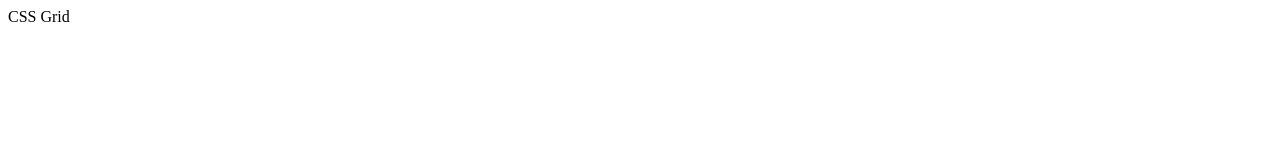
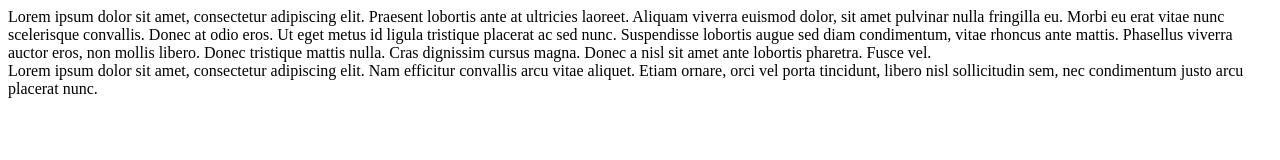
Before and after one commit to hoshikitsunoda/CSS-practice, a website: page css-grid/app/index.html in a window 1280 px wide. Drawn offline with Linux system fonts and the light colour scheme.

Commit message:
example words added

```diff
--- a/css-grid/app/index.html
+++ b/css-grid/app/index.html
@@ -9,7 +9,14 @@
     <title>CSS Grid</title>
   </head>
   <body>
-    CSS Grid
+    <div class="wrapper">
+        <div>
+            Lorem ipsum dolor sit amet, consectetur adipiscing elit. Praesent lobortis ante at ultricies laoreet. Aliquam viverra euismod dolor, sit amet pulvinar nulla fringilla eu. Morbi eu erat vitae nunc scelerisque convallis. Donec at odio eros. Ut eget metus id ligula tristique placerat ac sed nunc. Suspendisse lobortis augue sed diam condimentum, vitae rhoncus ante mattis. Phasellus viverra auctor eros, non mollis libero. Donec tristique mattis nulla. Cras dignissim cursus magna. Donec a nisl sit amet ante lobortis pharetra. Fusce vel.
+        </div>
+        <div>
+            Lorem ipsum dolor sit amet, consectetur adipiscing elit. Nam efficitur convallis arcu vitae aliquet. Etiam ornare, orci vel porta tincidunt, libero nisl sollicitudin sem, nec condimentum justo arcu placerat nunc.
+        </div>
+    </div>
     <script src="js/bundle.js" charset="utf-8"></script>
   </body>
 </html>
```
